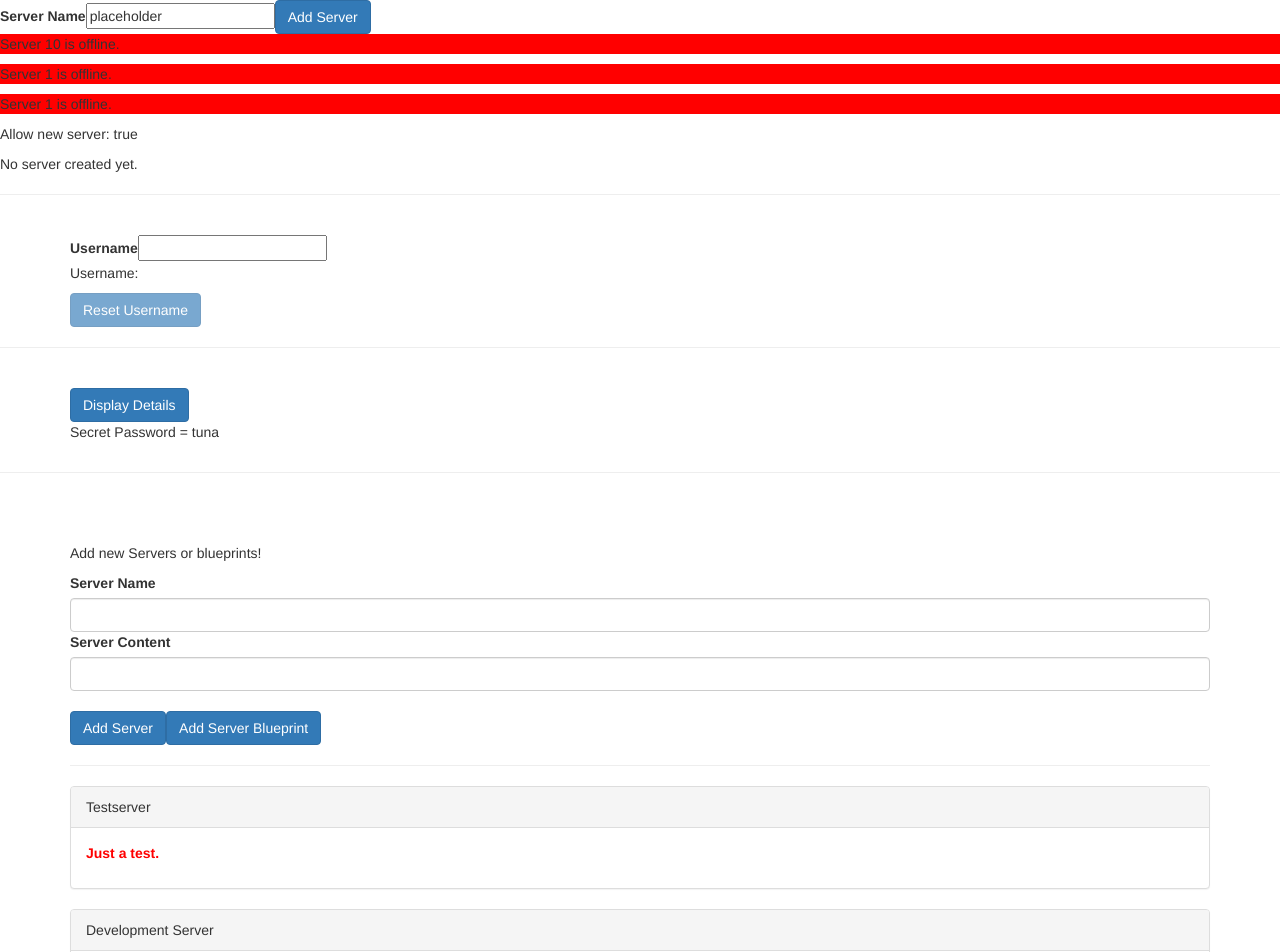
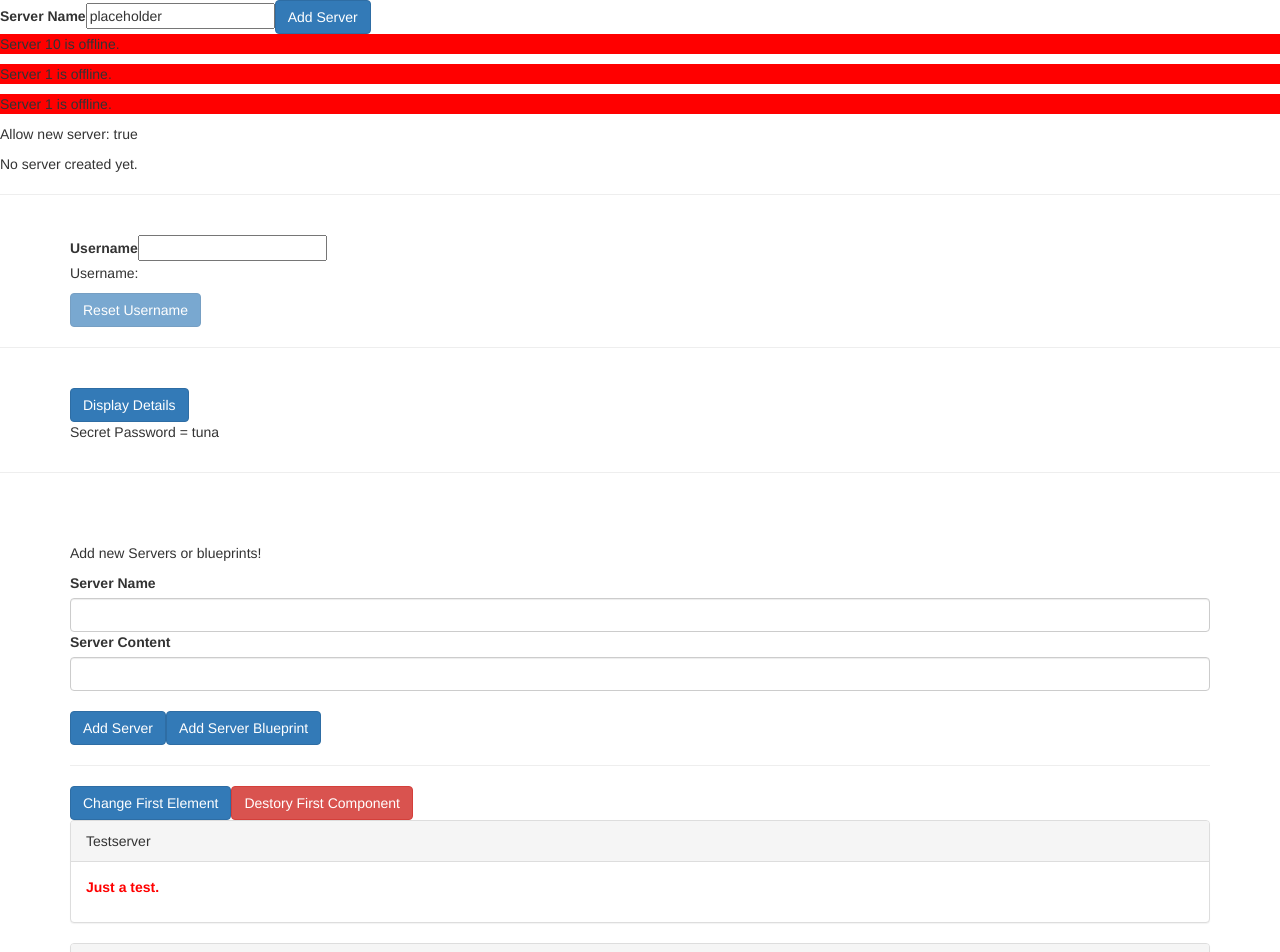
Before and after one commit to jessephilip/angular4Learning, an Angular app: page / in a window 1280 px wide. Shown: the top 952 px of the page. Built offline with nearby package versions, Linux system fonts and the light colour scheme.

Commit message:
just finished the section setting up all the life cycle hooks

```diff
--- a/src/app/cockpit/cockpit.component.html
+++ b/src/app/cockpit/cockpit.component.html
@@ -8,13 +8,17 @@
 			class="form-control"
 			#serverNameInput>
 		<label>Server Content</label>
-		<input type="text" class="form-control" [(ngModel)]="newServerContent">
+		<!-- <input type="text" class="form-control" [(ngModel)]="newServerContent"> -->
+		<input
+			type="text"
+			class="form-control"
+			#serverContentInput>
 		<br>
 		<button
 		class="btn btn-primary"
 		(click)="onAddServer(serverNameInput)">Add Server</button>
 		<button
 		class="btn btn-primary"
-		(click)="onAddBlueprint()">Add Server Blueprint</button>
+		(click)="onAddBlueprint(serverNameInput)">Add Server Blueprint</button>
 	</div>
 </div>
--- a/src/app/cockpit/cockpit.component.ts
+++ b/src/app/cockpit/cockpit.component.ts
@@ -1,4 +1,4 @@
-import { Component, EventEmitter, OnInit, Output } from '@angular/core';
+import { Component, ElementRef, EventEmitter, OnInit, Output, ViewChild } from '@angular/core';
 
 @Component({
 	selector: 'app-cockpit',
@@ -10,18 +10,25 @@ export class CockpitComponent implements OnInit {
 	@Output() serverCreated = new EventEmitter<{serverName:string, serverContent:string}>()
 	@Output('bpCreated') blueprintCreated = new EventEmitter<{blueprintName:string, blueprintContent:string}>()
 
-	newServerName = '';
-	newServerContent = '';
+	// newServerName = '';
+	// newServerContent = '';
+	@ViewChild('serverContentInput') serverContentInput: ElementRef;
 
 	constructor() { }
 
 	ngOnInit() {}
 
 	onAddServer(serverName) {
-		this.serverCreated.emit({serverName: serverName.value, serverContent: this.newServerContent});
+		this.serverCreated.emit({
+			serverName: serverName.value,
+			serverContent: this.serverContentInput.nativeElement.value
+		});
 	}
 
 	onAddBlueprint(serverName) {
-		this.blueprintCreated.emit({blueprintName: serverName.value, blueprintContent: this.newServerContent});
+		this.blueprintCreated.emit({
+			blueprintName: serverName.value,
+			blueprintContent: this.serverContentInput.nativeElement.value
+		});
 	}
 }
--- a/src/app/data-binding/data-binding.component.html
+++ b/src/app/data-binding/data-binding.component.html
@@ -5,9 +5,31 @@
 	<hr>
 	<div class="row">
 		<div class="col-xs-12">
+			<button
+				class="btn btn-primary"
+				(click)="onChangeFirst()"
+				type="button"
+				>Change First Element
+			</button>
+			<button
+				type="button"
+				class="btn btn-danger"
+				(click)="onDestroyFirst()"
+				>Destory First Component
+			</button>
 		<app-server-element
 			*ngFor="let serverElement of serverElements"
-			[srvElement]="serverElement">
+			[srvElement]="serverElement"
+			[name]="serverElement.name">
+			<p>
+				<strong
+					*ngIf="serverElement.type === 'server'"
+					style="color: red"
+					>{{ serverElement.content }}</strong>
+				<em
+					*ngIf="serverElement.type === 'blueprint'"
+					>{{ serverElement.content }}</em>
+			</p>
 		</app-server-element>
 		</div>
 	</div>
--- a/src/app/data-binding/data-binding.component.ts
+++ b/src/app/data-binding/data-binding.component.ts
@@ -33,4 +33,13 @@ export class DataBindingComponent implements OnInit {
 			content: blueprintData.blueprintContent
 		});
 	}
+
+	onChangeFirst() {
+		this.serverElements[0].name = 'Changed';
+	}
+
+	onDestroyFirst() {
+		this.serverElements.splice(0, 1);
+	}
+
 }
--- a/src/app/server-element/server-element.component.html
+++ b/src/app/server-element/server-element.component.html
@@ -1,9 +1,7 @@
 <div class="panel panel-default">
-	<div class="panel-heading">{{ element.name }}</div>
+	<!-- <div class="panel-heading">{{ element.name }}</div> -->
+	<div class="panel-heading">{{ name }}</div>
 	<div class="panel-body">
-		<p>
-			<strong *ngIf="element.type === 'server'" style="color: red">{{ element.content }}</strong>
-			<em *ngIf="element.type === 'blueprint'">{{ element.content }}</em>
-		</p>
+		<ng-content></ng-content>
 	</div>
 </div>
--- a/src/app/server-element/server-element.component.ts
+++ b/src/app/server-element/server-element.component.ts
@@ -1,4 +1,17 @@
-import { Component, Input, OnInit, ViewEncapsulation } from '@angular/core';
+import {
+	AfterContentInit,
+	AfterContentChecked,
+	AfterViewChecked,
+	AfterViewInit,
+	Component,
+	DoCheck,
+	Input,
+	OnChanges,
+	OnDestroy,
+	OnInit,
+	SimpleChanges,
+	ViewEncapsulation
+} from '@angular/core';
 
 @Component({
 	selector: 'app-server-element',
@@ -6,12 +19,55 @@ import { Component, Input, OnInit, ViewEncapsulation } from '@angular/core';
 	styleUrls: ['./server-element.component.css'],
 	encapsulation: ViewEncapsulation.Emulated // none, native
 })
-export class ServerElementComponent implements OnInit {
+export class ServerElementComponent implements
+	AfterContentChecked,
+	AfterContentInit,
+	AfterViewChecked,
+	AfterViewInit,
+	DoCheck,
+	OnChanges,
+	OnInit {
 
+	// let name section for reference (demonstration)
 	@Input('srvElement') element: {type:string, name:string, content:string};
+	@Input() name: string;
 
-	constructor() { }
+	constructor() {
+		console.log('constructor called.');
+	}
 
-	ngOnInit() {}
+	ngOnChanges(changes: SimpleChanges) {
+		console.log('onChanges called.', changes);
+
+	}
+
+	ngOnInit() {
+		console.log('onInit called.');
+	}
+
+	ngDoCheck() {
+		console.log('doCheck called');
+	}
+
+	ngAfterContentInit() {
+		console.log('afterContentInit called.');
+	}
+
+
+	ngAfterContentChecked() {
+		console.log('afterContentChecked called.');
+	}
+
+	ngAfterViewInit() {
+		console.log('AfterViewInit called.');
+	}
+
+	ngAfterViewChecked() {
+		console.log('AfterViewChecked called.');
+	}
+
+	ngOnDestroy() {
+		console.log('OnDestroy called.');
+	}
 
 }
```
